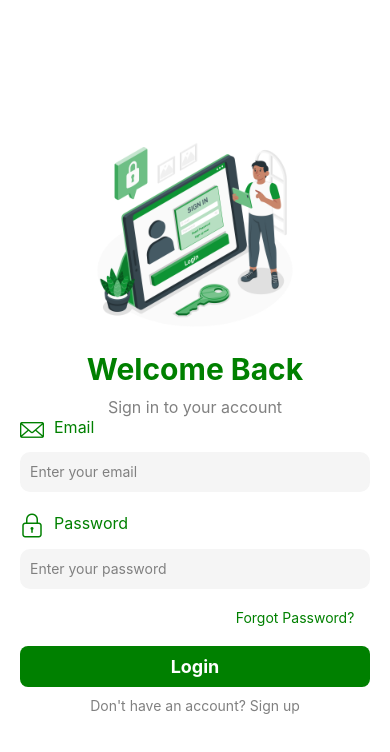
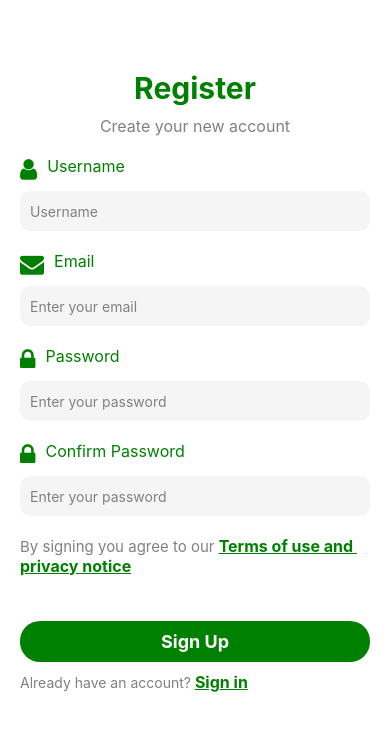
Before and after one commit to GETANGE/Apple-Scab-App, a React Native app: screen / in a window 390 px wide. Shown: the top 752 px of the page. Built offline with nearby package versions, Linux system fonts and the light colour scheme.

Commit message:
ADD: signUp component

```diff
--- a/App.js
+++ b/App.js
@@ -1,11 +1,13 @@
 import React from'react';
 import { StyleSheet, Text, View } from 'react-native';
 import LoginScreen from './src/screens/loginScreen';
+import SingUp from './src/screens/signUp';
 
 export default function App() {
   return (
     <View style={styles.container}>
-          <LoginScreen/>
+          <SingUp/>
+          {/* <LoginScreen/> */}
     </View>
   );
 }
--- a/src/screens/loginScreen.jsx
+++ b/src/screens/loginScreen.jsx
@@ -1,7 +1,6 @@
 import React from 'react';
-import { SafeAreaView, View, Text, Image, StyleSheet, StatusBar, TextInput, TouchableOpacity } from 'react-native';
-import { Fontisto } from '@expo/vector-icons';
-import { SimpleLineIcons } from '@expo/vector-icons';
+import { SafeAreaView, View, Text, Image, StyleSheet, StatusBar, TextInput, TouchableOpacity, ScrollView } from 'react-native';
+import { FontAwesome } from '@expo/vector-icons';
 
 const LoginScreen = () => {
     const [email, onChangeEmail] = React.useState('');
@@ -9,7 +8,8 @@ const LoginScreen = () => {
 
     return (
         <SafeAreaView style={styles.container}>
-            <View style={styles.content}>
+            <ScrollView style={styles.ScrollView}>
+                <View style={styles.content}>
                 <Image
                     source={require('../../assets/login.png')}
                     style={styles.image}
@@ -19,7 +19,7 @@ const LoginScreen = () => {
                 <View style={styles.form}>
                     <View style={styles.inputContainer}>
                         <View style={styles.iconContainer}>
-                            <Fontisto name="email" size={24} color="green" />
+                            <FontAwesome name="envelope" size={24} color="green" />
                             <Text style={styles.label}>Email</Text>
                         </View>
                         <TextInput
@@ -32,7 +32,7 @@ const LoginScreen = () => {
                     </View>
                     <View style={styles.inputContainer}>
                         <View style={styles.iconContainer}>
-                            <SimpleLineIcons name="lock" size={24} color="green" />
+                            <FontAwesome name="lock" size={24} color="green" />
                             <Text style={styles.label}>Password</Text>
                         </View>
                         <TextInput
@@ -52,8 +52,9 @@ const LoginScreen = () => {
                 >
                     <Text style={styles.buttonText}>Login</Text>
                 </TouchableOpacity>
-                <Text style={styles.textSign} >Don't have an account? Sign up</Text>
+                <Text style={styles.textSign} >Don't have an account? <Text style={styles.textColor2}>Sign up</Text></Text>
             </View>
+            </ScrollView>
         </SafeAreaView>
     );
 }
@@ -119,10 +120,10 @@ const styles = StyleSheet.create({
     },
     button: {
         backgroundColor: 'green',
-        marginTop: 20,
+        marginTop: 55,
         paddingVertical: 10,
         paddingHorizontal: 20,
-        borderRadius: 8,
+        borderRadius: 20,
         width: '100%', // Adjust the width as needed
         alignItems: 'center', // Center the content horizontally
     },
@@ -134,6 +135,17 @@ const styles = StyleSheet.create({
     textSign:{
         color: 'grey',
         marginTop: 10
+    },
+    ScrollView:{
+        width: '100%',
+        height: '100%',
+        marginTop: 50
+    },
+    textColor2:{
+        color: 'green',
+        fontSize: 16,
+        fontWeight: 'bold',
+        textDecorationLine: 'underline'
     }
 });
 
--- a/src/screens/signUp.jsx
+++ b/src/screens/signUp.jsx
@@ -0,0 +1,185 @@
+import React from "react";
+import {View, Text, SafeAreaView, ScrollView, TextInput, StyleSheet, TouchableOpacity} from "react-native";
+import { FontAwesome } from '@expo/vector-icons';
+
+const SingUp =()=>{
+    const [email, onChangeEmail] = React.useState('');
+    const [password, onChangePassword] = React.useState('');
+    const [username, onChangeUsername] = React.useState('');
+    const [confirmPassword, onChangeConfirmPassword] = React.useState('');
+
+    return(
+        <SafeAreaView style={Styles.container}>
+            <ScrollView style={Styles.ScrollView}>
+                <View style={Styles.content}>
+                    <Text style={Styles.title}>Register</Text>
+                    <Text style={Styles.subTitle}>Create your new account</Text>
+
+                    <View style={Styles.form}>
+                        <View style={Styles.inputContainer}>
+                            <View style={Styles.iconContainer}>
+                                <FontAwesome name="user" size={24} color="green" />
+                                <Text style={Styles.label}>Username</Text>
+                            </View>
+                            <TextInput
+                                placeholder="Username"
+                                style={Styles.input}
+                                placeholderTextColor="grey"
+                                value={username}
+                                onChangeText={onChangeUsername}
+                            />
+                        </View>
+                        <View style={Styles.inputContainer}>
+                            <View style={Styles.iconContainer}>
+                                <FontAwesome name="envelope" size={24} color="green" />
+                                <Text style={Styles.label}>Email</Text>
+                            </View>
+                            <TextInput
+                                placeholder="Enter your email"
+                                style={Styles.input}
+                                placeholderTextColor="grey"
+                                value={email}
+                                onChangeText={onChangeEmail}
+                            />
+                        </View>
+                        <View style={Styles.inputContainer}>
+                            <View style={Styles.iconContainer}>
+                                <FontAwesome name="lock" size={24} color="green" />
+                                <Text style={Styles.label}>Password</Text>
+                            </View>
+                                <TextInput
+                                placeholder="Enter your password"
+                                style={Styles.input}
+                                placeholderTextColor="grey"
+                                value={password}
+                                onChangeText={onChangePassword}
+                                secureTextEntry
+                            />
+                            </View>
+                        <View style={Styles.inputContainer}>
+                            <View style={Styles.iconContainer}>
+                                <FontAwesome name="lock" size={24} color="green" />
+                                <Text style={Styles.label}>Confirm Password</Text>
+                            </View>
+                                <TextInput
+                                placeholder="Enter your password"
+                                placeholderTextColor="grey"
+                                style={Styles.input}
+                                value={confirmPassword}
+                                onChangeText={onChangeConfirmPassword}
+                                secureTextEntry
+                            />
+                        </View>
+                        <Text style={Styles.textColor1}>By signing you agree to our <Text style={Styles.textColor2}>Terms of use and privacy notice</Text></Text>
+
+                        <TouchableOpacity
+                            style={Styles.button}
+                            onPress={() => console.log('signed in')}
+                        >
+                            <Text style={Styles.buttonText}>Sign Up</Text>
+                        </TouchableOpacity>
+                        <Text style={Styles.textSign} >Already have an account? <Text style={Styles.textColor2}>Sign in</Text></Text>
+                    </View>
+                </View>
+            </ScrollView>
+        </SafeAreaView>
+    )
+}
+
+const Styles = StyleSheet.create({
+    container: {
+        flex: 1,
+        backgroundColor: '#fff',
+        alignItems: 'center',
+        justifyContent: 'center',
+        width: '100%',
+        height: '100%',
+    },
+    content: {
+        alignItems: 'center',
+        paddingHorizontal: 20,
+        width: '100%',
+        marginTop: 20
+    },
+    image: {
+        width: 200,
+        height: 200,
+        marginBottom: 20,
+    },
+    title: {
+        fontSize: 30,
+        fontWeight: 'bold',
+        marginBottom: 10,
+        color: 'green'
+    },
+    subTitle:{
+        fontSize: 16,
+        color: 'grey',
+        marginBottom: 20
+    },
+    form: {
+        width: '100%',
+    },
+    inputContainer: {
+        marginBottom: 20,
+    },
+    iconContainer: {
+        flexDirection: 'row',
+        alignItems: 'center',
+        marginBottom: 10
+    },
+    label: {
+        fontSize: 16,
+        marginBottom: 5,
+        color: 'green',
+        marginLeft: 10,
+    },
+    input: {
+        height: 40,
+        width: '100%',
+        paddingHorizontal: 10,
+        borderRadius: 10,
+        color: '#333',
+        backgroundColor: 'whitesmoke',
+        borderWidth: 0,
+    },
+    forget: {
+        color: 'green',
+        marginLeft: 200
+    },
+    button: {
+        backgroundColor: 'green',
+        marginTop: 45,
+        paddingVertical: 10,
+        paddingHorizontal: 20,
+        borderRadius: 20,
+        width: '100%', // Adjust the width as needed
+        alignItems: 'center', // Center the content horizontally
+    },
+    buttonText: {
+        color: '#fff',
+        fontSize: 18,
+        fontWeight: 'bold',
+    },
+    textSign:{
+        color: 'grey',
+        marginTop: 10
+    },
+    ScrollView:{
+        width: '100%',
+        height: '100%',
+        marginTop: 50
+    },
+    textColor1:{
+        color: 'grey',
+        fontSize: 15,
+    },
+    textColor2:{
+        color: 'green',
+        fontSize: 16,
+        fontWeight: 'bold',
+        textDecorationLine: 'underline'
+    }
+});
+
+export default SingUp;
```
